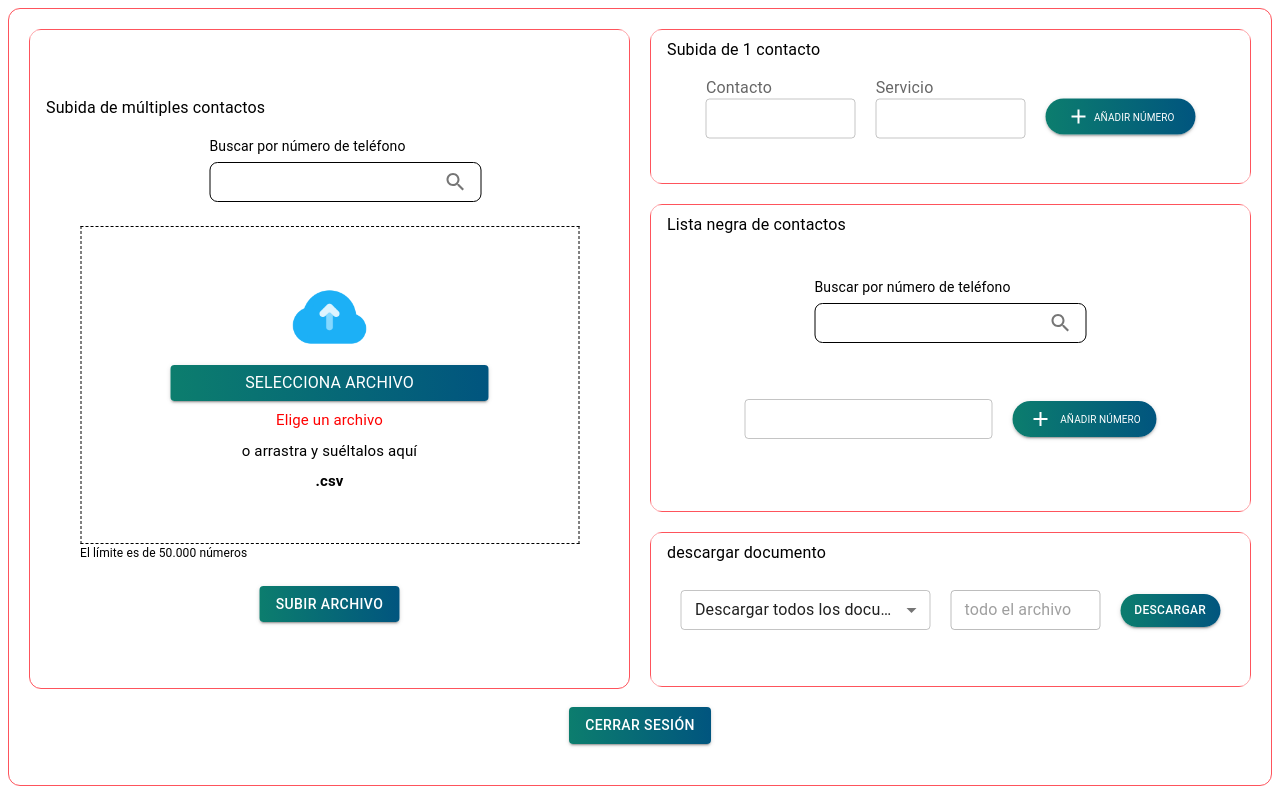
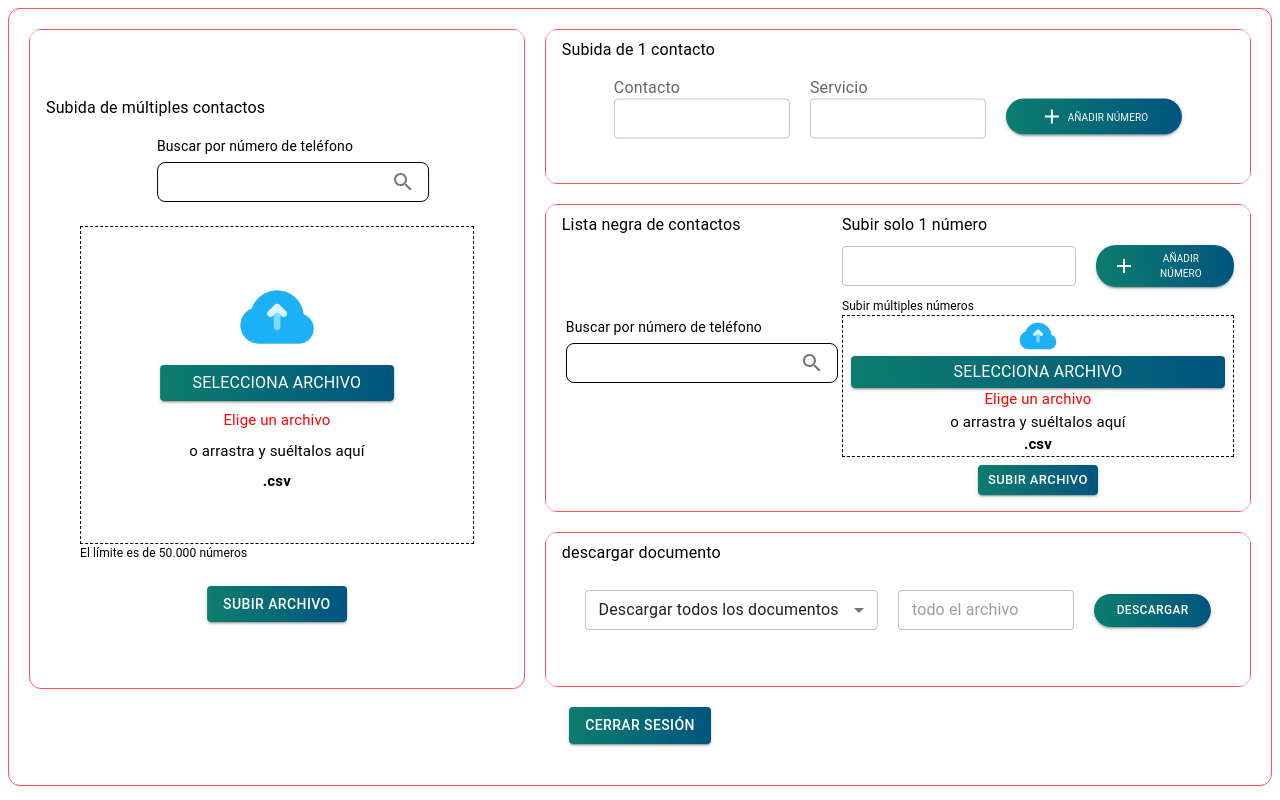
Before and after one commit to Palash101/ahooro, a React (Create React App) app: page /upload-data in a window 1280 px wide. Built offline with nearby package versions, Linux system fonts and the light colour scheme; no server answers; sample sign-in values are in the browser's storage.

Commit message:
save multiBlacklist

```diff
--- a/src/component/Button.js
+++ b/src/component/Button.js
@@ -1,9 +1,9 @@
 import React from 'react'
 import Button from '@mui/material/Button'
 
-export default function Buttons({ sx, children,onClick }) {
+export default function Buttons({ sx, children, onClick, size }) {
     return (
-        <Button onClick={onClick} variant='contained' sx={{
+        <Button size={size} onClick={onClick} variant='contained' sx={{
             background: "linear-gradient(265.77deg, #005280 -6.06%, #0D816C 108.54%);",
             ...sx
         }}>{children}</Button>
--- a/src/controller/AuthController.js
+++ b/src/controller/AuthController.js
@@ -115,6 +115,27 @@ export const createBlackList = async (data) => {
         })
 }
 
+export const saveBlackListCsvFile = async (data) => {
+    try {
+        const response = await fetch(apiPath + 'save_multiBlackList', {
+            method: "POST",
+            body: data,
+            headers: {}
+        });
+
+        const responseData = await response.text();
+        if (response.ok) {
+            return { success: true, data: responseData };
+        } else {
+            throw new Error('Failed to save the blacklist. HTTP status: ' + response.status);
+        }
+    } catch (err) {
+        console.error(err);
+        return { success: false, error: err.message };
+    }
+};
+
+
 // export const SearchDoc = async (search) => {
 //     console.log(search, 'search')
 //     const ref = collection(db, "users")
@@ -208,10 +229,10 @@ export const downloadData = async (data) => {
         body: JSON.stringify(data)
     })
         .then((res) => {
-            if(res.ok){
+            if (res.ok) {
                 return res.blob()
             }
-            else{
+            else {
                 return { success: false }
             }
 
--- a/src/upload-data/index.js
+++ b/src/upload-data/index.js
@@ -10,7 +10,7 @@ import CloseIcon from '@mui/icons-material/Close';
 import { useNavigate } from 'react-router-dom';
 import styled from '@emotion/styled';
 import SearchIcon from '@mui/icons-material/Search';
-import { DeleteBlackListNumber, SearchDoc, downloadData, saveCsvFile } from '../controller/AuthController';
+import { DeleteBlackListNumber, SearchDoc, downloadData, saveBlackListCsvFile, saveCsvFile } from '../controller/AuthController';
 import ShowSearch from '../component/Modal/showSearch';
 import AddIcon from '@mui/icons-material/Add';
 import { CircularProgress, Grid, InputLabel, TextField } from '@mui/material';
@@ -86,6 +86,7 @@ const StyledInputBase = styled(InputBase)(() => ({
 
 function UploadData() {
     const [file, setFile] = useState(undefined)
+    const [blacklistFile, setBlacklistFile] = useState(undefined)
     const [search, setSearch] = useState("")
     const [blackListSearch, setBlackListSearch] = useState("")
     const [data, setData] = useState("")
@@ -223,6 +224,8 @@ function UploadData() {
         }
     };
 
+
+    // save blacklist No.
     const SaveBlackListNo = async () => {
         if (blackList) {
             setLoading(true)
@@ -248,6 +251,59 @@ function UploadData() {
             setOpen(true)
         }
     };
+
+    const handleBlackListChange = event => {
+        setBlacklistFile(event.target.files[0]);
+    };
+
+    // const saveBlackListFile = async () => {
+    //     const formData = new FormData()
+    //     formData.append('file', blacklistFile);
+    //     if (blacklistFile) {
+    //         console.log("blacklistFile: ", blacklistFile);
+    //         const saveData = await saveBlackListCsvFile(formData)
+    //         console.log("saveData: ", saveData);
+
+    //     }
+    //     else {
+    //         setMassage("Seleccione un archivo")
+    //         setOpen(true);
+    //     }
+    // }
+
+    const saveBlackListFile = () => {
+        const formData = new FormData()
+        formData.append('file', blacklistFile);
+        if (blacklistFile) {
+            const interval = setInterval(startInterval, 1200)
+            setLoading(true)
+            const saveData = saveBlackListCsvFile(formData)
+            saveData.then(data => {
+                if (data.success) {
+                    setMassage("Documento cargado exitosamente")
+                    setOpen(true);
+                    stopInterval(interval)
+                    setLoading(false)
+                }
+                else {
+                    console.log("data: ", data);
+                    setMassage(data.error)
+                    setOpen(true);
+                    stopInterval(interval)
+                    setLoading(false)
+                }
+                stopInterval(interval)
+                console.log(data)
+                setFile(undefined)
+            })
+        }
+        else {
+            setMassage("Seleccione un archivo")
+            setOpen(true);
+        }
+    }
+
+
     const handleClick = () => {
         const formData = new FormData()
         formData.append('file', file);
@@ -327,7 +383,7 @@ function UploadData() {
                     <Grid sx={{ height: "90%" }} container>
                         <Grid sx={{
                             padding: "20px 10px 20px 20px"
-                        }} item xs={12} md={6}>
+                        }} item xs={12} md={5}>
                             <Box sx={{
                                 borderRadius: "12px",
                                 border: "1px solid #FE545C",
@@ -441,7 +497,10 @@ function UploadData() {
                                 </Box>
                             </Box>
                         </Grid>
-                        <Grid item sx={{ padding: "20px 20px 20px 10px", display: "flex", flexDirection: "column", rowGap: "20px" }} xs={12} md={6}>
+                        <Grid item sx={{ padding: "20px 20px 20px 10px", display: "flex", flexDirection: "column", rowGap: "20px" }}
+                            xs={12}
+                            md={7}
+                        >
                             <Box
                                 sx={{
                                     borderRadius: "12px",
@@ -516,6 +575,8 @@ function UploadData() {
                                     height: "100%",
                                     width: "100%",
                                 }}>
+                                    <Grid sx={{ height: "100%" }} container>
+                                        <Grid sx={{ position: "relative" }} item xs={12} md={5}>
                                             <Typography sx={{ mb: 2, textAlign: { xs: "center", md: "left" } }}>Lista negra de contactos</Typography>
                                             <Box sx={{
                                                 position: { md: "absolute", xs: "relative" },
@@ -525,7 +586,6 @@ function UploadData() {
                                                 transform: { md: "translate(-50%, -50%)", xs: "none" },
                                             }}>
                                                 <Box>
-                                            <Box sx={{ pb: { xs: "0px", md: "40px" } }}>
                                                     <Search>
                                                         <Box sx={{
                                                             width: "100%",
@@ -555,8 +615,12 @@ function UploadData() {
                                                             </Box>
                                                         </Box>
                                                     </Search>
-                                                {/* <FontAwesomeIcon className='search-icon' icon={faSearch} size="1x"/> */}
                                                 </Box>
+                                            </Box>
+                                        </Grid>
+                                        <Grid sx={{ display: "flex", flexDirection: "column" }} item xs={12} md={7}>
+                                            <Typography sx={{ mb: 1, textAlign: { xs: "center", md: "left" } }}>Subir solo 1 número</Typography>
+                                            <Box sx={{ display: "flex", justifyContent: "space-between", flexDirection: "column", flexGrow: 1 }}>
                                                 <Box sx={{ display: "flex", alignItems: "center", columnGap: "20px", justifyContent: "center" }}>
                                                     <TextField
                                                         type='number'
@@ -574,8 +638,56 @@ function UploadData() {
                                                         </Typography>
                                                     </Buttons>
                                                 </Box>
+                                                <Box className="phone upload">
+                                                    <Typography sx={{ fontSize: "12px" }}>Subir múltiples números</Typography>
+                                                    <Box sx={{
+                                                        display: "flex",
+                                                        flexDirection: "column",
+                                                        alignItems: "center",
+                                                        border: "1px dashed black",
+                                                        paddingX: 1,
+                                                    }}>
+                                                        <img src="/assets/image/cloudUpload.png" alt='file' width="40px" />
+                                                        <Buttons size={"small"} sx={{ position: "relative", width: "100%" }} variant='contained'>
+                                                            <input accept=".csv"
+                                                                style={{
+                                                                    position: "absolute",
+                                                                    top: 0,
+                                                                    right: 0,
+                                                                    width: "100%",
+                                                                    height: "100%",
+                                                                    margin: 0,
+                                                                    fontSize: "23px",
+                                                                    cursor: "pointer",
+                                                                    opacity: 0,
+                                                                    direction: "ltr",
+                                                                }}
+                                                                className="input"
+                                                                id="icon-button-file"
+                                                                type="file"
+                                                                name='...'
+                                                                onChange={handleBlackListChange}
+                                                                onClick={event => event.target.value = null}
+                                                            />
+                                                            <Typography>
+                                                                Selecciona archivo
+                                                            </Typography>
+                                                        </Buttons>
+                                                        {blacklistFile ?
+                                                            <Typography sx={{ fontSize: "15px", color: "green" }}>{blacklistFile.name}</Typography>
+                                                            :
+                                                            <Typography sx={{ fontSize: "15px", color: "red" }}>Elige un archivo</Typography>
+                                                        }
+                                                        <Typography sx={{ fontSize: "15px" }}>o arrastra y suéltalos aquí</Typography>
+                                                        <Typography sx={{ fontSize: "15px", fontWeight: 600 }}>.csv </Typography>
+                                                    </Box>
+                                                    <Box sx={{ display: "flex", justifyContent: "center" }}>
+                                                        <Buttons onClick={saveBlackListFile} size={"small"} sx={{ my: 1 }} variant='contained'>Subir archivo</Buttons>
                                                     </Box>
                                                 </Box>
+                                            </Box>
+                                        </Grid>
+                                    </Grid>
                                 </Box>
                             </Box>
                             <Box
```
Lines whose indentation alone changed are shown as unchanged.
